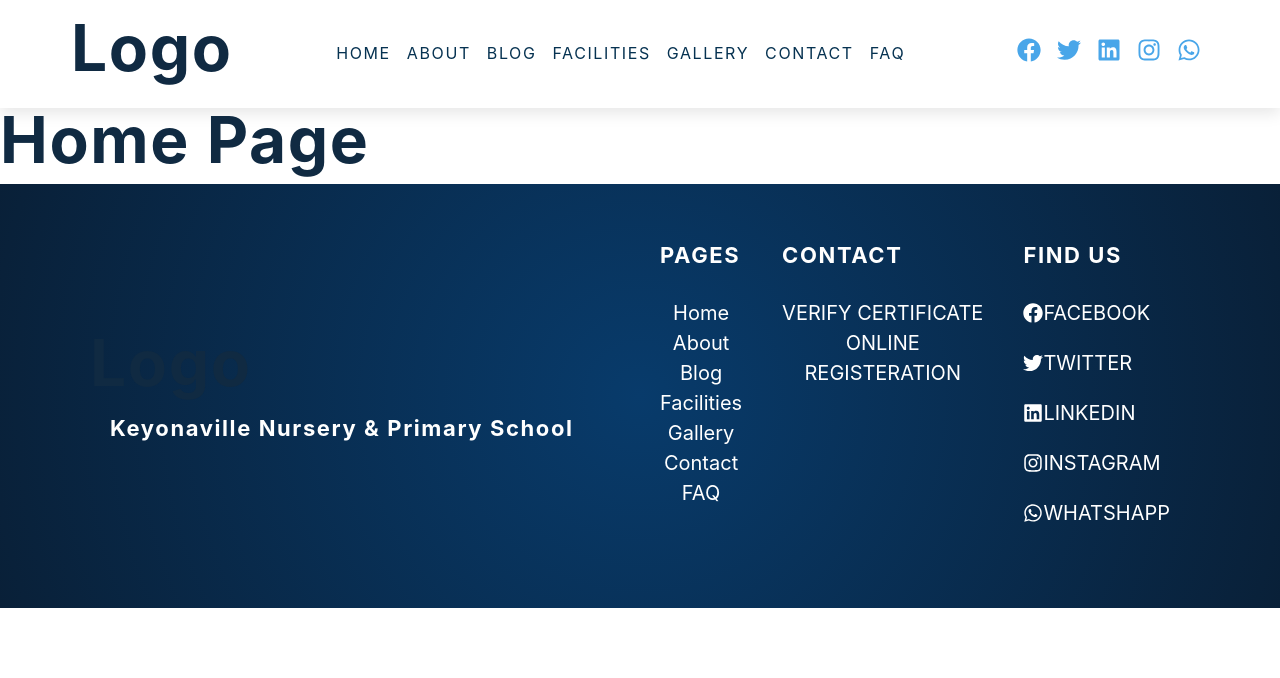
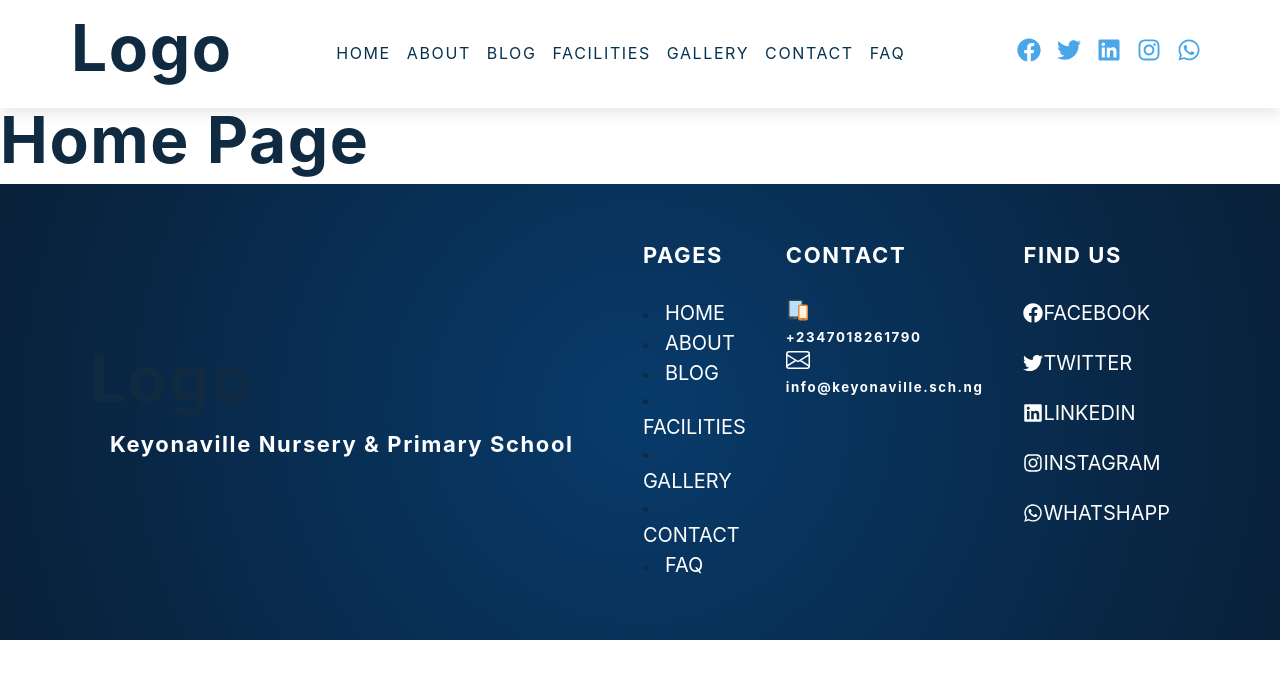
Before and after one commit to domchu/keyonaville, a Next.js app: page / in a window 1280 px wide. Shown: the top 678 px of the page. Built offline with nearby package versions, Linux system fonts and the light colour scheme.

Commit message:
chore:added  more texts and styles at the footer

```diff
--- a/Components/Footer/Footer.js
+++ b/Components/Footer/Footer.js
@@ -1,9 +1,10 @@
 import React from "react";
 import { Box, Flex } from "@chakra-ui/react";
 import Link from "next/link";
-import { social } from "../Navbar/Navdata";
+import { FcSmartphoneTablet, FaTwitter } from "react-icons/fc";
+import { BsEnvelope } from "react-icons/bs";
+import { links, social } from "../Navbar/Navdata";
 // import Brand from "./Brand/Brand";
-
 
 function Footer() {
   return (
@@ -35,57 +36,32 @@ function Footer() {
           <Box>
             <h2>PAGES</h2>
             <Box className="footer-pages">
-              <ul>
-                <li>
-                  <Link href="/" passHref>
-                    Home
-                  </Link>
-                </li>
-                <li>
-                  <Link href="/about" passHref>
-                    About
-                  </Link>
-                </li>
-                <li>
-                  <Link href="/blog" passHref>
-                    Blog
-                  </Link>
-                </li>
-                <li>
-                  <Link href="/facilities" passHref>
-                    Facilities
-                  </Link>
-                </li>
-                <li>
-                  <Link href="/Gallery" passHref>
-                    Gallery
-                  </Link>
-                </li>
-                <li>
-                  <Link href="/contact" passHref>
-                    Contact
-                  </Link>
-                </li>
-                <li>
-                  <Link href="/faq" passHref>
-                    FAQ
-                  </Link>
-                </li>
-              </ul>
+              <Box textDecoration="none">
+                {links.map((link) => {
+                  const { id, url, text } = link;
+                  return (
+                    <li key={id}>
+                      <Link href={url} passHref>
+                        {text}
+                      </Link>
+                    </li>
+                  );
+                })}
+              </Box>
             </Box>
           </Box>
 
           <Box>
             <h2>CONTACT</h2>
             <Box className="footer-tools">
-              <ul>
-                <li>
-                  <Link href="/">VERIFY CERTIFICATE</Link>
-                </li>
-                <li>
-                  <Link href="/">ONLINE REGISTERATION</Link>
-                </li>
-              </ul>
+              <div>
+                <FcSmartphoneTablet className="contact" />
+                <h5>+2347018261790</h5>
+              </div>
+              <div>
+                <BsEnvelope className="contact" />
+                <h5>info@keyonaville.sch.ng</h5>
+              </div>
             </Box>
           </Box>
 
--- a/styles/globals.css
+++ b/styles/globals.css
@@ -295,4 +295,19 @@ nav {
 }
 .footer-socials li {
   padding: 0 0 20px 0;
+}
+
+.footer-pages {
+  text-decoration: none !important;
+}
+
+.contact {
+  color: #fff;
+  font-size: 1.5rem;
+  align-items: center;
+}
+
+.footer-tools h5 {
+  letter-spacing: var(--spacing);
+  color: #ffffff;
 }/*# sourceMappingURL=globals.css.map */
--- a/styles/globals.scss
+++ b/styles/globals.scss
@@ -250,8 +250,20 @@ Variables
     }
     &-writeup{flex: 1}
   &-links{flex: 1;}
-  &-tools{padding: 10px 20px; a{color: #ffffff;font-size: 20px;}}
+  &-tools{padding: 10px 20px;a{color: #ffffff;font-size: 20px;}}
   &-pages{padding: 10px 20px;a{color: #ffffff;font-size: 20px;}}
   &-socials {padding: 10px 20px;a{color: #ffffff;font-size: 20px;display: flex;align-items: center;}li{padding: 0 0 20px 0;}}
 
   }
+  .footer-pages{
+    text-decoration: none !important;
+  }
+  .contact{
+    color: #fff;
+    font-size: 1.5rem;
+    align-items: center;
+  }
+  .footer-tools h5{
+    letter-spacing: var(--spacing);
+    color: #ffffff;
+  }
```
Also changed, not shown: 1 other file (tests, documents, lock files or other folders).
